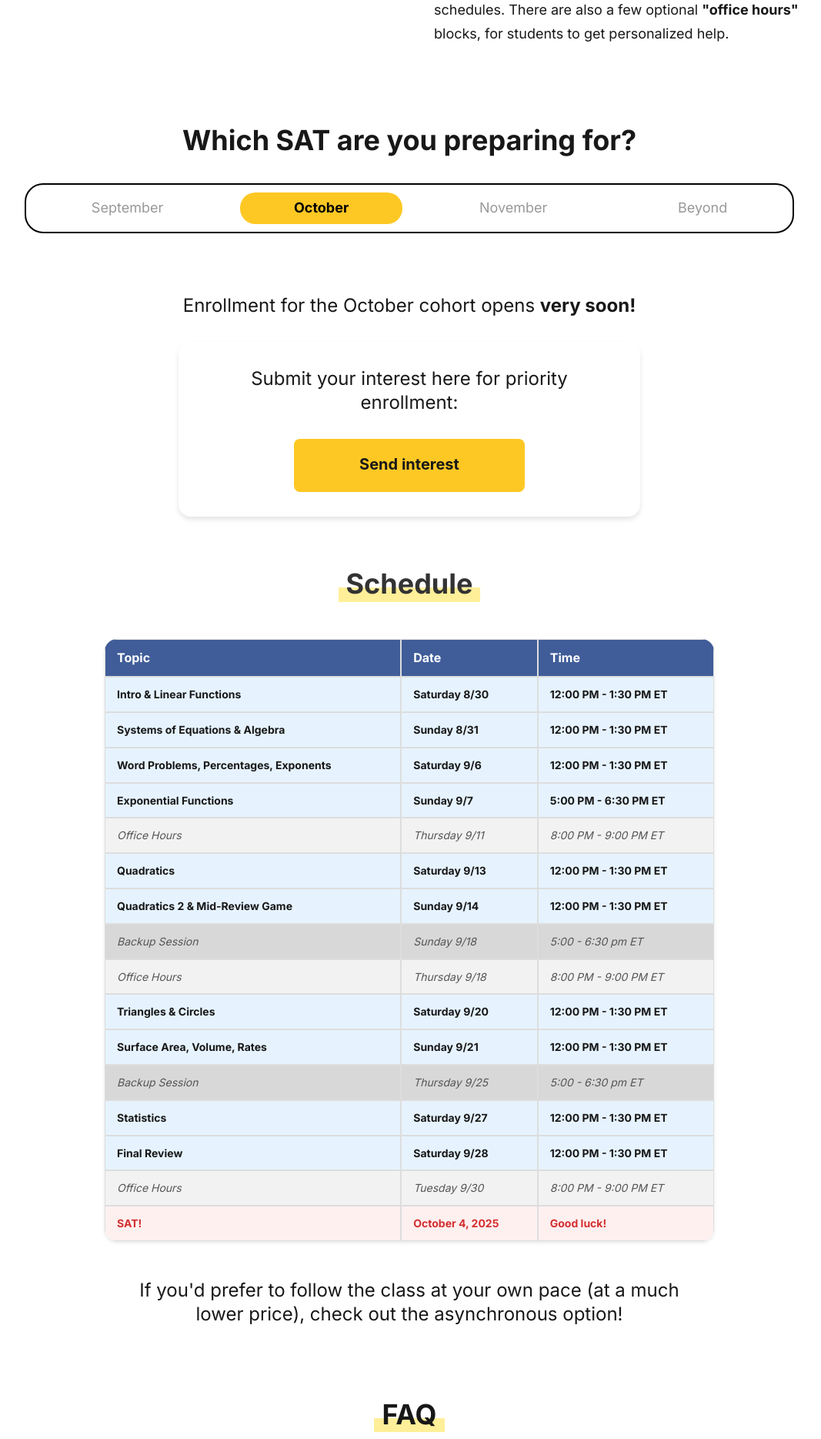
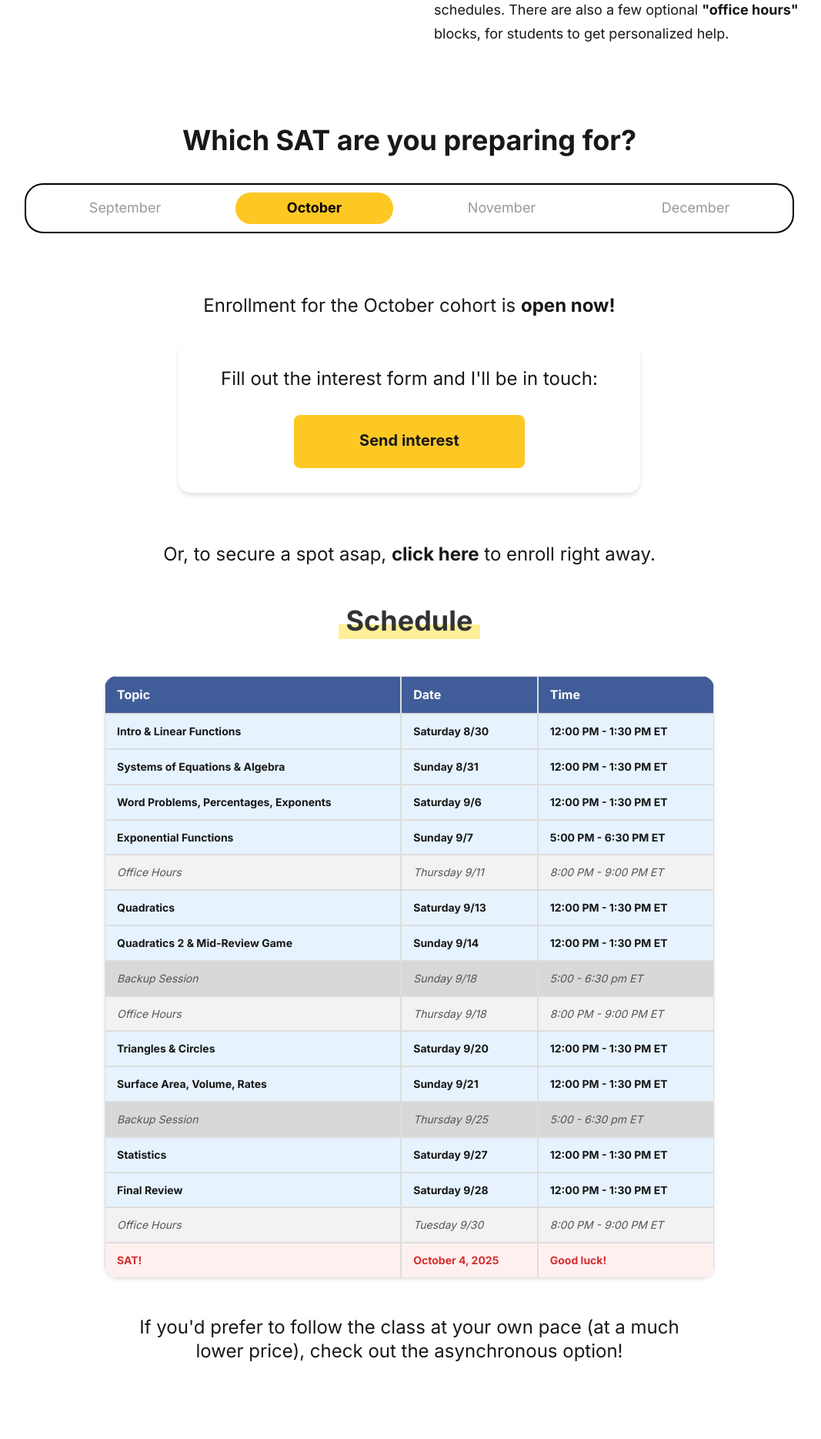
Before and after one commit to qExobyte/qExobyte.github.io, a Jekyll site: the page built from _pages/classes.html, in a window 1280 px wide. Shown: the part 3098-4967 px from the top of the page at 77% size, without its empty margins (108-1175 px from the left). Built offline with Jekyll 4.4.1, drawn with Linux system fonts in a browser that asks for light colours; nearby versions of some CDN libraries; some web fonts are replaced.

Commit message:
nov -> oct

```diff
--- a/_includes/masterclass/cohorts.html
+++ b/_includes/masterclass/cohorts.html
@@ -15,7 +15,7 @@
             November
         </button>
         <button class="tab-item" data-slide="3">
-            Beyond
+            December
         </button>
     </div>
 
@@ -26,15 +26,24 @@
         <div class="carousel-slide active" data-slide-index="1">
             <div style="text-align: center; margin-top: 3rem;">
                 <div style="max-width: 600px; text-align: center; margin: auto;">
-                    <h3 style="margin-bottom: 1rem; font-weight: normal;">Enrollment for the October cohort opens <b>very soon!</b></h3>
+                    <h3 style="margin-bottom: 1rem; font-weight: normal;">Enrollment for the October cohort is <b>open now!</b></h3>
                 </div>
             </div>
             {% include masterclass/interest.html %}
+            <h3 style="text-align: center; text-decoration: none; margin-bottom: 3rem !important;">Or, to secure a spot asap, <a href="https://buy.stripe.com/7sYfZa0aO6IPd56gmm6wE0E"><b>click here</b></a> to enroll right away.</h3>
             {% include masterclass/schedules/october.html %}
             <h3 style="text-align: center; text-decoration: none;">If you'd prefer to follow the class at your own pace (at a much lower price), check out the <a href="https://learnsatmath.com/classes/?tab=0#interest" target="_blank">asynchronous option!</a></h3>
         </div>
         <div class="carousel-slide" data-slide-index="2">
+            <div style="text-align: center; margin-top: 3rem;">
+                <div style="max-width: 600px; text-align: center; margin: auto;">
+                    <h3 style="margin-bottom: 1rem; font-weight: normal;">For the November SAT, join the October cohort. Enrollment is <b>open now!</b></h3>
+                </div>
+            </div>
             {% include masterclass/interest.html %}
+            <h3 style="text-align: center; text-decoration: none; margin-bottom: 3rem !important;">Or, to secure a spot asap, <a href="https://buy.stripe.com/7sYfZa0aO6IPd56gmm6wE0E"><b>click here</b></a> to enroll right away.</h3>
+            {% include masterclass/schedules/october.html %}
+            <h3 style="text-align: center; text-decoration: none;">If you'd prefer to follow the class at your own pace (at a much lower price), check out the <a href="https://learnsatmath.com/classes/?tab=0#interest" target="_blank">asynchronous option!</a></h3>
         </div>
         <div class="carousel-slide" data-slide-index="3">
             {% include masterclass/interest.html %}
--- a/_includes/masterclass/interest.html
+++ b/_includes/masterclass/interest.html
@@ -19,7 +19,7 @@
     <div class="pricing-wrapper" style="background-color: #FFFFFF;">
         <div class="pricing-container">
             <div class="pricing-card" style="max-width: 600px; margin: auto;">
-                <h3>Submit your interest here for priority enrollment:</h3>
+                <h3>Fill out the interest form and I'll be in touch:</h3>
                 <div style="text-align: center; margin-top: 2rem;">
                     <a href="https://forms.gle/c3snjhAjX2MGu4EC8" class="enroll-button" target="_blank"><b>Send interest</b></a>
                 </div>
--- a/_includes/section-form.html
+++ b/_includes/section-form.html
@@ -7,7 +7,8 @@
 <div class="container" id="book">
         <br>
         <h1 align="center" class="section__title">Book a session!</h1>
-        <p style="text-align: center; margin-bottom: 0;">If you have questions about any of the options above, send them through my <a href="http://learnsatmath.com/contact/">contact form</a>.</p>
+        <p style="text-align: center;">If you have questions about any of the options above, send them through my <a href="http://learnsatmath.com/contact/">contact form</a>.</p>
+        <p style="text-align: center; margin-bottom: 0;">And wait! If you're scoring above a 630, you should first check out my <a href="http://learnsatmath.com/classes/"><b>SAT Math Masterclass</b></a>!</p>
 
         <!-- Calendly inline widget begin -->
         <div class="calendly-inline-widget" data-url="https://calendly.com/eric-wolpert-learnsatmath/1-on-1-sat-math-tutoring" style="min-width:320px;height:700px;"></div>
```
